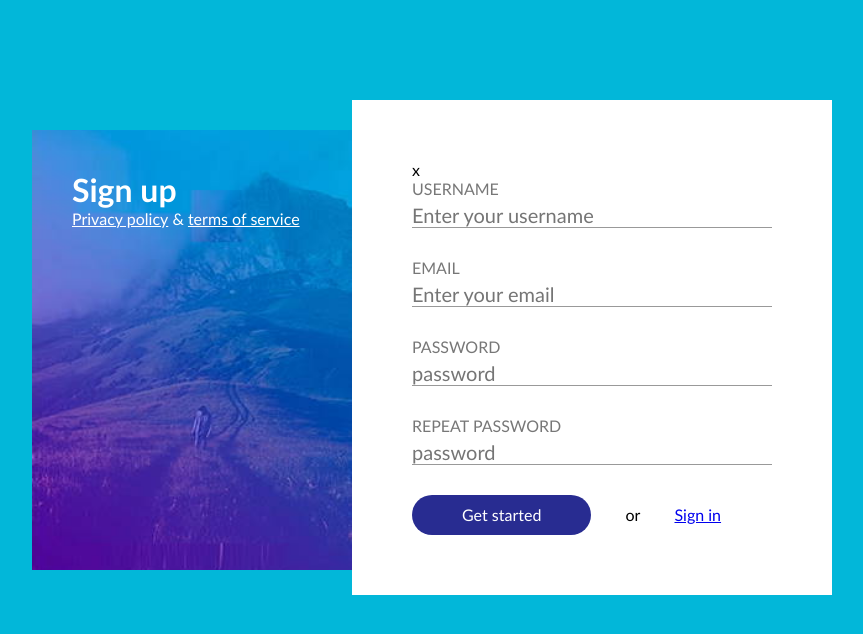
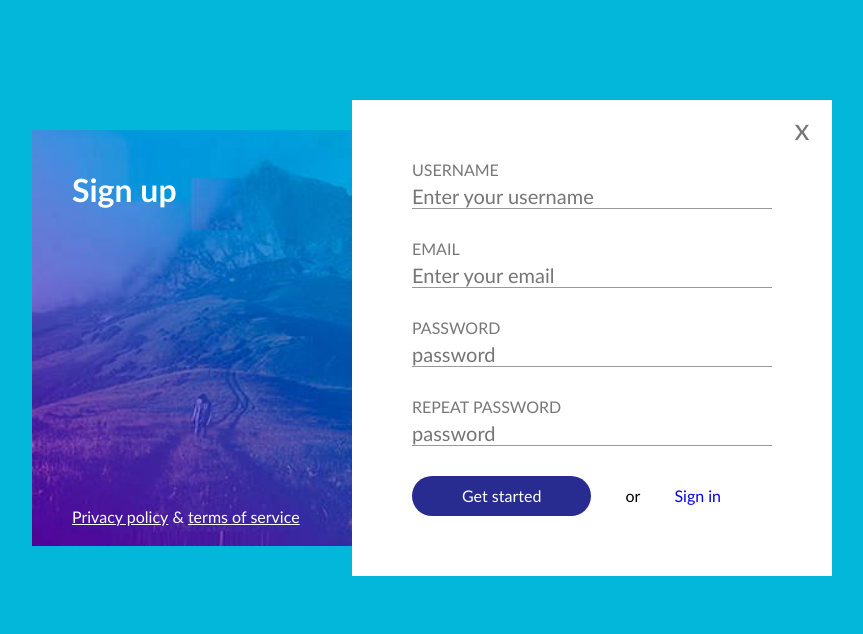
Before and after one commit to front-end-by-rimantas/18-b-sign-up, a plain HTML site: page index.html in a window 1280 px wide. Shown: the whole page, without its empty margins (208-1071 px from the left). Drawn offline with Linux system fonts and the light colour scheme.

Commit message:
Absolute

```diff
--- a/main.css
+++ b/main.css
@@ -15,26 +15,32 @@ body {
         width: 800px;
         margin-top: 100px;
         margin-left: calc( (100% - 800px) / 2 );
+        position: relative;
     }
         .left-column {
             display: inline-block;
             float: left;
             width: 40%;
-            height: 440px;
             padding: 40px;
-            margin-top: 30px;
             background-color: #282C91;
             background-image: url(./hill.jpg);
             background-repeat: no-repeat;
             background-size: cover;
             background-position: center;
             color: #fff;
+
+            position: absolute;
+            top: 30px;
+            bottom: 30px;
         }
             .title {
 
             }
             .footer {
-
+                position: absolute;
+                left: 40px;
+                right: 40px;
+                bottom: 20px;
             }
                 .link {
                     color: #fff;
@@ -48,9 +54,21 @@ body {
             width: 60%;
             padding: 60px;
             background-color: #fff;
+            position: relative;
         }
             .close {
+                display: inline-block;
+                width: 60px;
+                height: 60px;
+                text-align: center;
+                font-size: 30px;
+                color: #777;
+                line-height: 56px;
+                cursor: pointer;
 
+                position: absolute;
+                top: 0;
+                right: 0;
             }
             .form {
                 display: inline-block;
@@ -100,4 +118,5 @@ body {
                         display: inline-block;
                         line-height: 20px;
                         padding-top: 10px;
+                        text-decoration: none;
                     }
```
